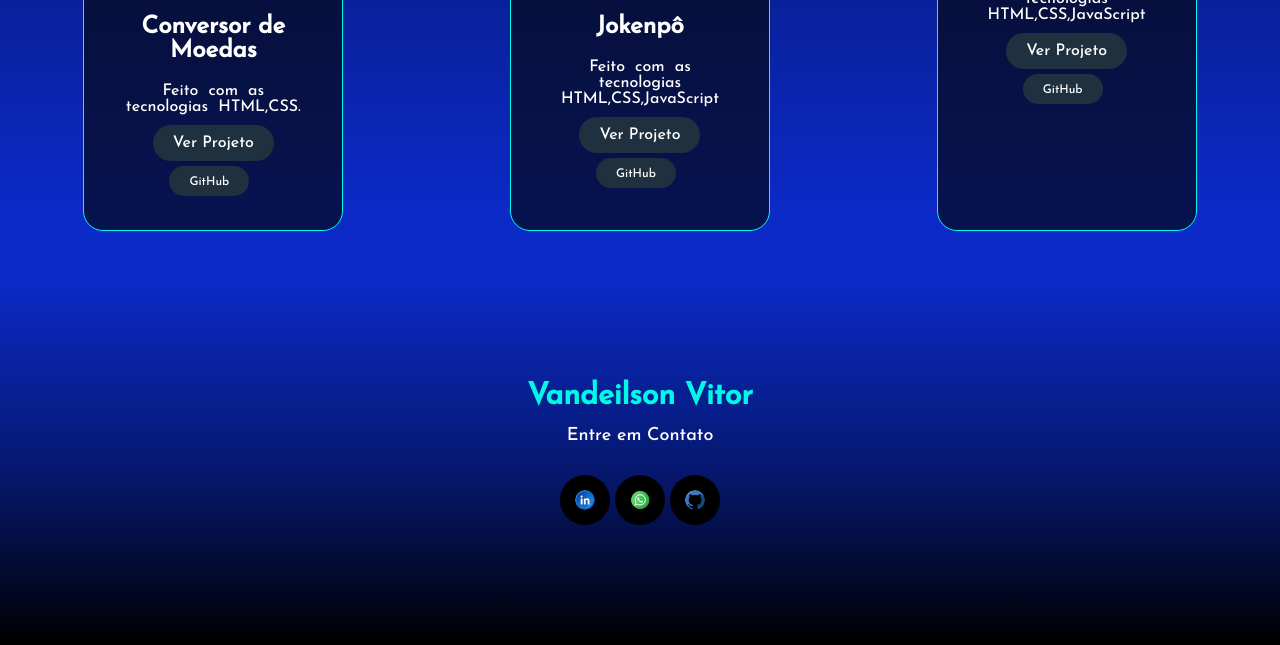
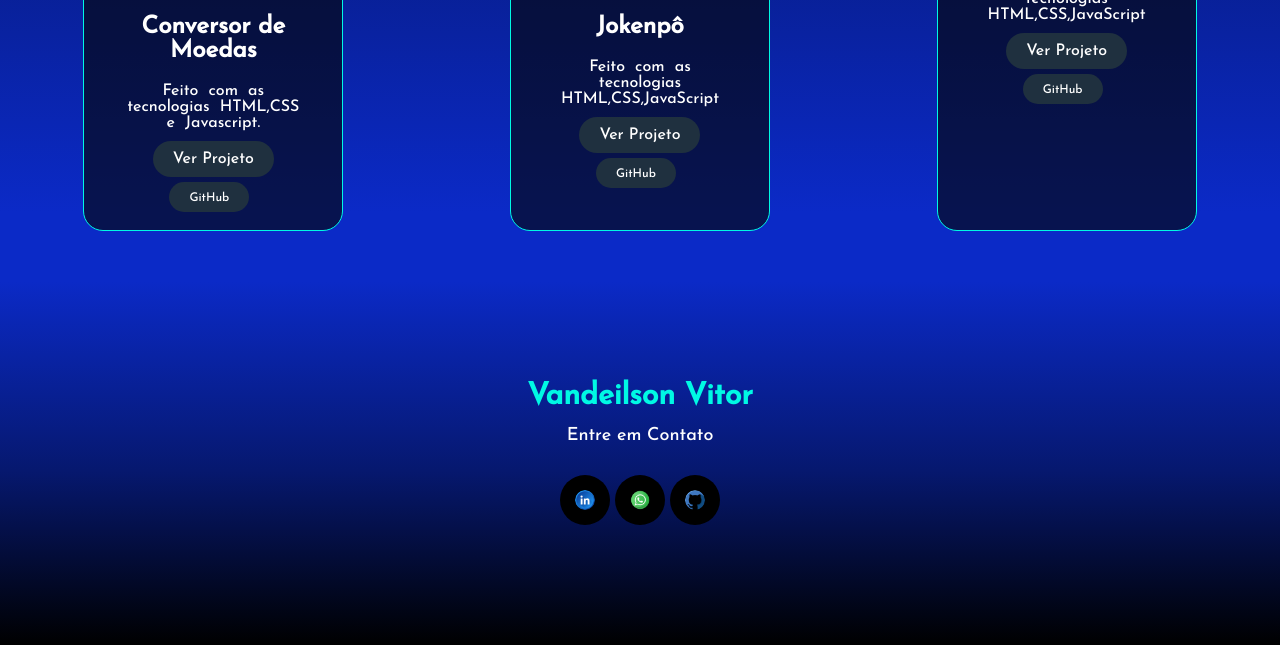
Before and after one commit to Vitor-dez/portifolio, a plain HTML site: page index.html in a window 1280 px wide. Shown: the part 2450-3095 px from the top of the page. Drawn offline with nearby package versions, Linux system fonts and the light colour scheme.

Commit message:
Update index.html

```diff
--- a/index.html
+++ b/index.html
@@ -138,7 +138,7 @@
             <div class="card">
                 <img src="./img/moedas.png">
                 <h5>Conversor de Moedas</h5>
-                <p>Feito com as tecnologias HTML,CSS.</p>
+                <p>Feito com as tecnologias HTML,CSS e Javascript.</p>
                 <a  class="ing" href="https://vitor-dez.github.io/Conversor-de-moedas/" target="_blank">Ver Projeto</a>
                 <a class="bt" href="https://github.com/Vitor-dez/Conversor-de-moedas" target="_blank" >GitHub</a>
             </div>
```
